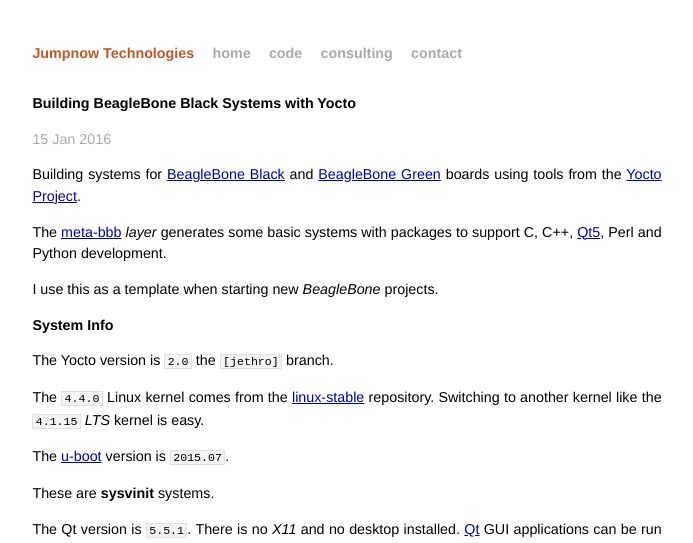
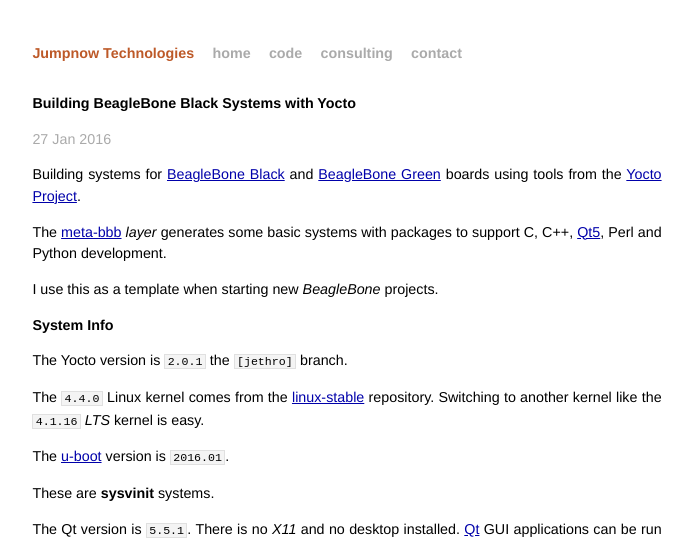
Before and after one commit to jumpnow/jumpnowtek-site, a Jekyll site: the page built from _posts/2015-06-08-BeagleBone-Systems-with-Yocto.md, in a window 1280 px wide and 900 px high. Shown: the top 543 px of the window, without its empty margins (293-986 px from the left). Built offline with Jekyll 4.4.1, drawn with Linux system fonts in a browser that asks for light colours.

Commit message:
Update rpi and bbb to poky 2.0.1

```diff
--- a/_posts/2015-06-08-BeagleBone-Systems-with-Yocto.md
+++ b/_posts/2015-06-08-BeagleBone-Systems-with-Yocto.md
@@ -2,7 +2,7 @@
 layout: post
 title: Building BeagleBone Black Systems with Yocto
 description: "Building customized systems for the BeagleBone Black using tools from the Yocto Project"
-date: 2016-01-15 05:00:00
+date: 2016-01-27 09:45:00
 categories: beaglebone
 tags: [linux, beaglebone, yocto]
 ---
@@ -15,11 +15,11 @@
 
 ### System Info
 
-The Yocto version is `2.0` the `[jethro]` branch.
+The Yocto version is `2.0.1` the `[jethro]` branch.
 
-The `4.4.0` Linux kernel comes from the [linux-stable][linux-stable] repository. Switching to another kernel like the `4.1.15` *LTS* kernel is easy.
+The `4.4.0` Linux kernel comes from the [linux-stable][linux-stable] repository. Switching to another kernel like the `4.1.16` *LTS* kernel is easy.
 
-The [u-boot][uboot] version is `2015.07`.
+The [u-boot][uboot] version is `2016.01`.
 
 These are **sysvinit** systems.
 
```
Also changed, not shown: _posts/2015-12-04-Raspberry-Pi-Systems-with-Yocto.md (+3 -3 lines).
